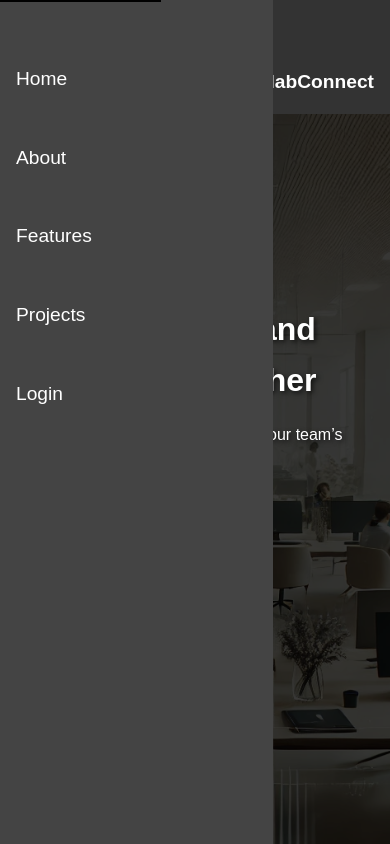
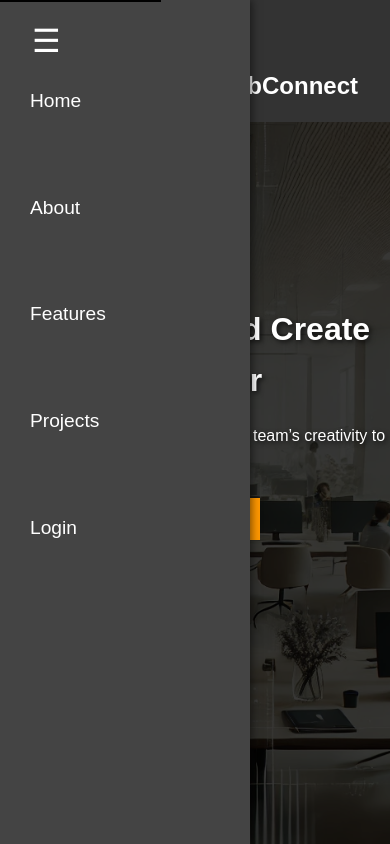
Before and after one commit to Tmal1652/CollabConnect, a plain HTML site: page index.html in a window 390 px wide. Both pictures are taken after a click on the element "Toggle Navigation Menu". Shown: the top 844 px of the page. Drawn offline with Linux system fonts and the light colour scheme.

Commit message:
Updates for mobile

```diff
--- a/style.css
+++ b/style.css
@@ -77,79 +77,75 @@ body {
     display: none; /* Hidden on desktop */
 }
 
-/* Mobile-Specific Styles */
+/* Mobile-specific styles */
 @media (max-width: 768px) {
-
-    /* Mobile Navbar with Hamburger */
-    .navbar {
-        flex-direction: row;
-        padding: 1rem;
-        justify-content: space-between;
-        align-items: center;
-        background-color: #333;
-    }
+    /* Hamburger Menu */
     .menu-icon {
-        display: block; /* Visible on mobile only */
+        display: block; /* Show hamburger icon on mobile */
         font-size: 2rem;
         cursor: pointer;
-    }
-    .navbar .logo {
-        margin-left: auto;
-        font-size: 1.2rem;
+        margin-right: auto; /* Align hamburger on the left */
+        z-index: 30; /* Ensure hamburger icon stays on top */
     }
 
-    /* Sidebar Navigation */
+    .navbar .logo {
+        margin-left: auto; /* Push the logo to the right on mobile */
+    }
+
+    /* Sidebar (hidden off-screen by default) */
     .nav-links {
-        display: none; /* Initially hidden */
+        position: fixed;
+        top: 0;
+        left: -250px; /* Sidebar hidden off-screen initially */
+        flex-direction: column; /* Stack links vertically */
+        width: 250px;
+        height: 100%;
+        background-color: #444; /* Slightly lighter background for a modern look */
+        box-shadow: 2px 0px 8px rgba(0, 0, 0, 0.5); /* Add shadow for depth */
+        padding-top: 60px;
+        transition: left 0.5s ease; /* Smoother slide-in effect */
+        z-index: 20; /* Sidebar beneath the hamburger */
+    }
+
+    /* Sidebar when active (Slide in) */
+    .nav-active {
+        left: 0;
+    }
+
+    /* Modern Sidebar Link Styles */
+    .nav-links li {
+        margin: 20px 0;
+        padding: 10px;
+    }
+
+    .nav-links a {
+        padding: 10px 20px;
+        font-size: 1.2rem;
+        color: white;
+        border-radius: 8px;
+        transition: background-color 0.3s ease, color 0.3s ease;
+    }
+
+    .nav-links a:hover {
+        background-color: #ff9800;
+        color: white;
+    }
+
+    /* Overlay effect for the rest of the page when the sidebar is open */
+    .overlay {
         position: fixed;
         top: 0;
         left: 0;
-        width: 70%;
+        width: 100%;
         height: 100%;
-        background-color: #444;
-        padding-top: 3rem;
-        flex-direction: column;
-        gap: 1rem;
-        z-index: 10;
-        overflow-y: auto;
+        background-color: rgba(0, 0, 0, 0.5); /* Semi-transparent black */
+        z-index: 15; /* Behind the sidebar but above the content */
+        display: none; /* Hidden by default */
     }
 
-    /* Active Sidebar */
-    .nav-active {
-        display: flex; /* Display when active */
-    }
-
-    /* Sidebar Link Styles */
-    .nav-links a {
-        color: white;
-        text-decoration: none;
-        font-size: 1.2rem;
-        padding: 1rem;
-    }
-
-    /* Hero Section for Mobile */
-    .hero-section {
-        height: 80vh;
-        background: url('assets/images/hero-background.jpg') no-repeat center center/cover;
-    }
-    .hero-content {
-        padding: 2rem;
-        font-size: 1.5rem;
-        text-align: center;
-    }
-
-    /* Layout for Features and Projects */
-    .features-container, .projects-container {
-        flex-direction: column;
-        align-items: center;
-        gap: 1rem;
-        padding: 1rem;
-    }
-    .feature-item, .project-item {
-        width: 90%;
-        padding: 1rem;
-        margin: 0.5rem 0;
-        box-shadow: 0px 4px 10px rgba(0, 0, 0, 0.1);
+    /* Show overlay when sidebar is active */
+    .overlay-active {
+        display: block;
     }
 }
 /* JavaScript to add scrolled class on scroll */
```
